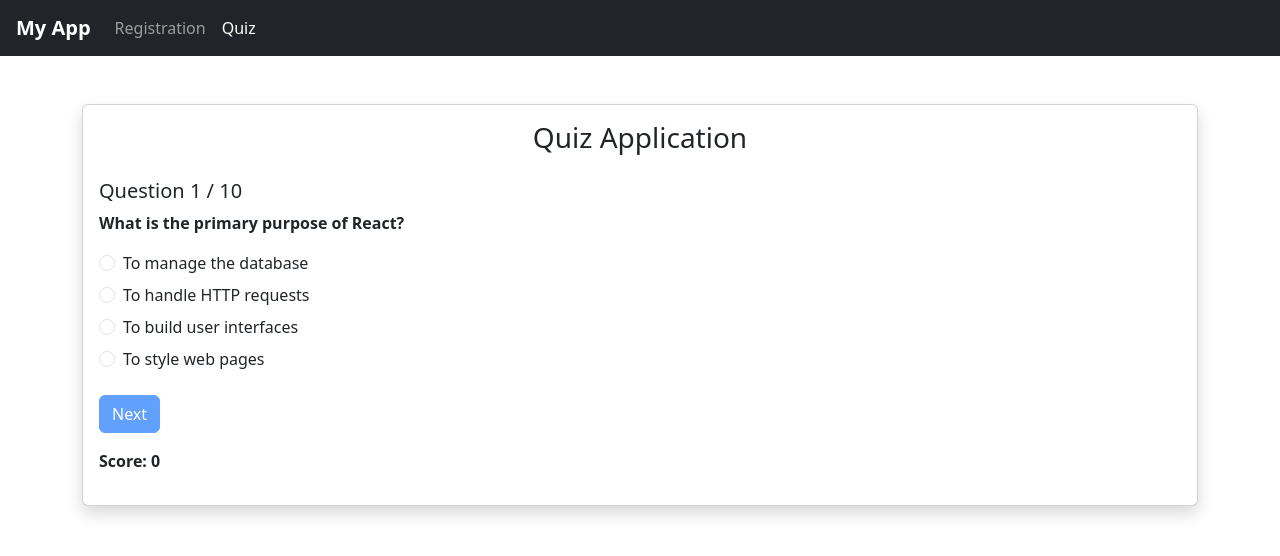
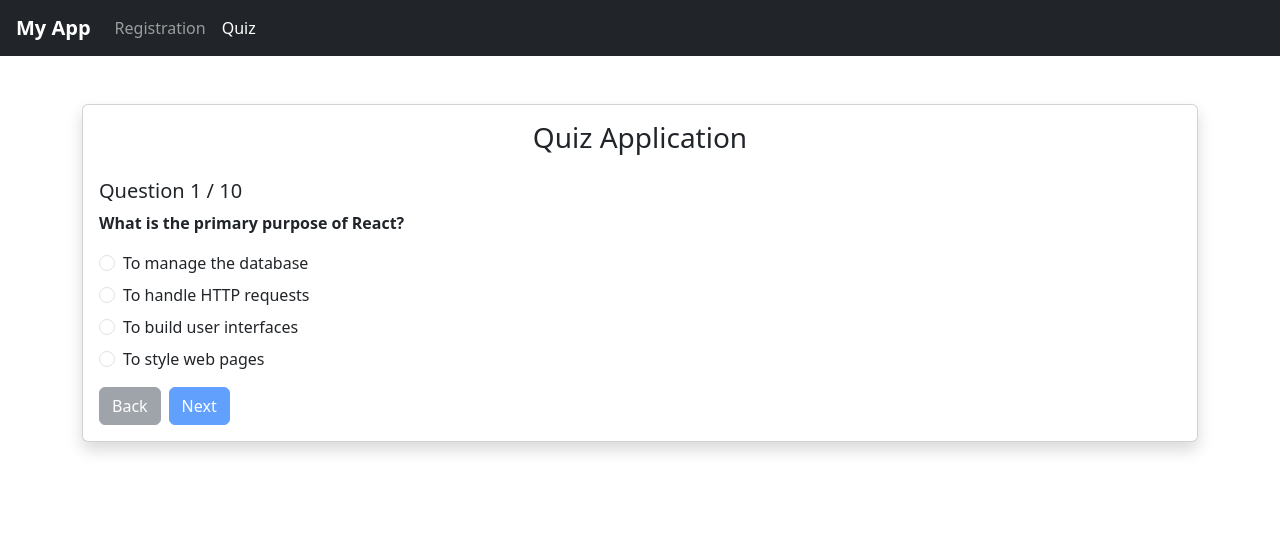
Before and after one commit to swetaxsarkar/registration-form, a React (Create React App) app: page /quiz in a window 1280 px wide. Shown: the top 556 px of the page. Built offline with nearby package versions, Linux system fonts and the light colour scheme.

Commit message:
Add back button to quiz with answer change support

```diff
--- a/src/components/QuizApp.js
+++ b/src/components/QuizApp.js
@@ -3,26 +3,24 @@ import { questions } from "../data/questions";
 
 function QuizApp() {
   const [currentIndex, setCurrentIndex] = useState(0);
-  const [selectedOption, setSelectedOption] = useState(null);
-  const [score, setScore] = useState(0);
+
+  // store all selected answers
+  const [answers, setAnswers] = useState(Array(questions.length).fill(null));
+
   const [isFinished, setIsFinished] = useState(false);
 
   const currentQuestion = questions[currentIndex];
 
+  // select option
+  const handleSelectOption = (optionIndex) => {
+    const updatedAnswers = [...answers];
+    updatedAnswers[currentIndex] = optionIndex;
+    setAnswers(updatedAnswers);
+  };
+
+  // next question
   const handleNext = () => {
-    if (selectedOption === null) return;
-
-    let updatedScore = score;
-
-    if (selectedOption === currentQuestion.correctAnswer) {
-      updatedScore += 2;
-    } else {
-      updatedScore -= 1;
-      if (updatedScore < 0) updatedScore = 0;
-    }
-
-    setScore(updatedScore);
-    setSelectedOption(null);
+    if (answers[currentIndex] === null) return;
 
     if (currentIndex === questions.length - 1) {
       setIsFinished(true);
@@ -31,10 +29,35 @@ function QuizApp() {
     }
   };
 
+  // back question (boss new requirement)
+  const handleBack = () => {
+    if (currentIndex > 0) {
+      setCurrentIndex(currentIndex - 1);
+    }
+  };
+
+  // calculate score at end
+  const calculateScore = () => {
+    let score = 0;
+
+    answers.forEach((ans, index) => {
+      if (ans === null) return;
+
+      if (ans === questions[index].correctAnswer) {
+        score += 2;
+      } else {
+        score -= 1;
+        if (score < 0) score = 0;
+      }
+    });
+
+    return score;
+  };
+
+  // restart quiz
   const handleRestart = () => {
     setCurrentIndex(0);
-    setSelectedOption(null);
-    setScore(0);
+    setAnswers(Array(questions.length).fill(null));
     setIsFinished(false);
   };
 
@@ -49,6 +72,7 @@ function QuizApp() {
               <h5>
                 Question {currentIndex + 1} / {questions.length}
               </h5>
+
               <p className="fw-bold">{currentQuestion.question}</p>
 
               {currentQuestion.options.map((opt, index) => (
@@ -56,28 +80,39 @@ function QuizApp() {
                   <input
                     className="form-check-input"
                     type="radio"
-                    name="option"
-                    checked={selectedOption === index}
-                    onChange={() => setSelectedOption(index)}
+                    name={`question-${currentIndex}`}
+                    checked={answers[currentIndex] === index}
+                    onChange={() => handleSelectOption(index)}
                   />
                   <label className="form-check-label">{opt}</label>
                 </div>
               ))}
 
-              <button
-                className="btn btn-primary mt-3"
-                onClick={handleNext}
-                disabled={selectedOption === null}
-              >
-                {currentIndex === questions.length - 1 ? "Finish" : "Next"}
-              </button>
+              <div className="d-flex gap-2 mt-3">
+                <button
+                  className="btn btn-secondary"
+                  onClick={handleBack}
+                  disabled={currentIndex === 0}
+                >
+                  Back
+                </button>
 
-              <p className="mt-3 fw-bold">Score: {score}</p>
+                <button
+                  className="btn btn-primary"
+                  onClick={handleNext}
+                  disabled={answers[currentIndex] === null}
+                >
+                  {currentIndex === questions.length - 1 ? "Finish" : "Next"}
+                </button>
+              </div>
             </>
           ) : (
             <>
               <h4 className="text-center">Quiz Finished 🎉</h4>
-              <p className="text-center fw-bold">Final Score: {score}</p>
+              <p className="text-center fw-bold">
+                Final Score: {calculateScore()}
+              </p>
+
               <button className="btn btn-success w-100" onClick={handleRestart}>
                 Restart Quiz
               </button>
```
